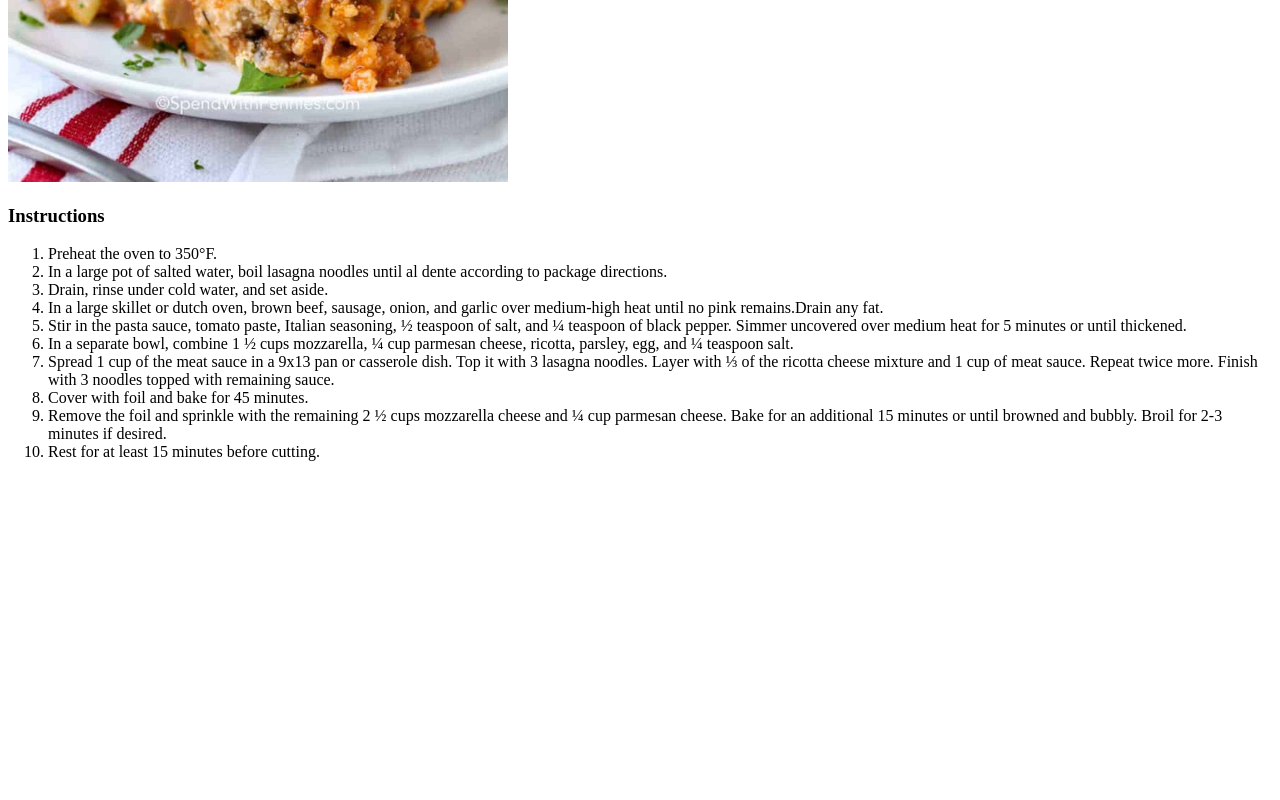
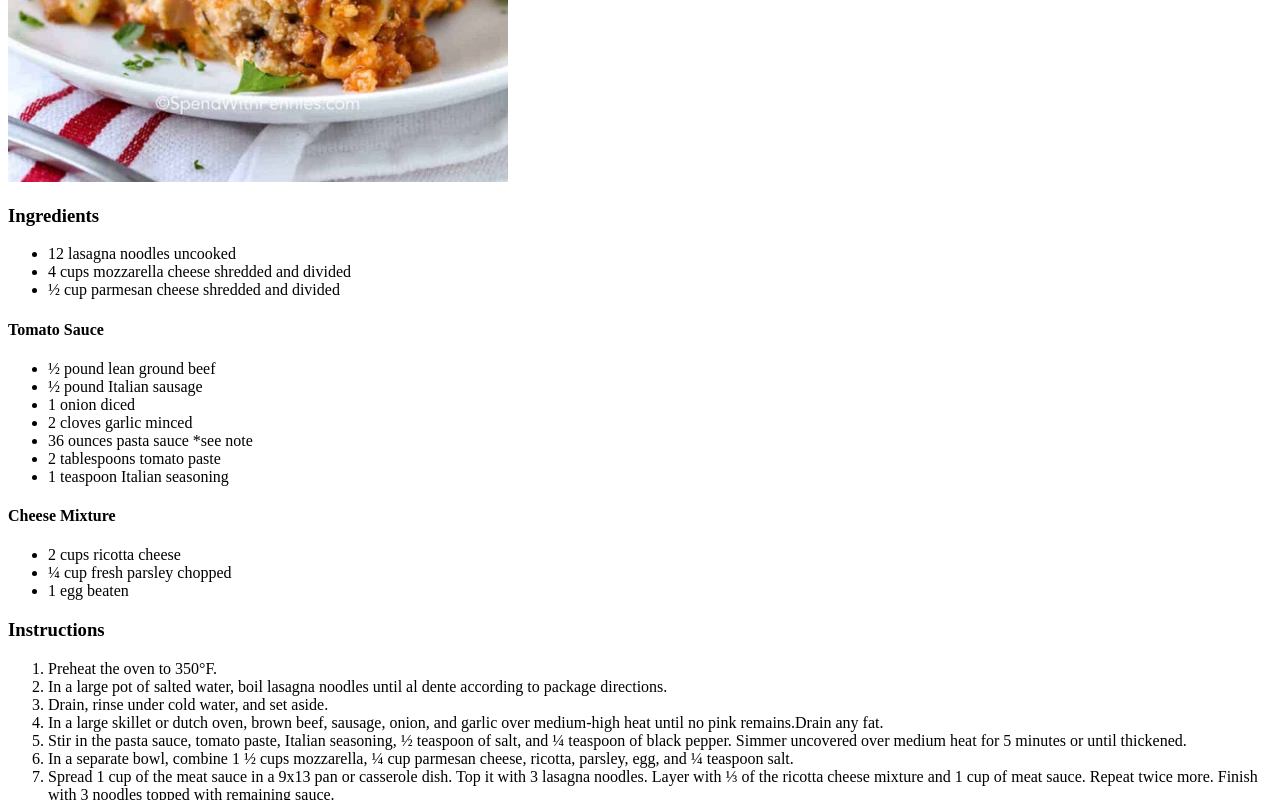
Before and after one commit to mrnakamura721/odin_recipes, a plain HTML site: page recipes/lasagna.html in a window 1280 px wide. Shown: the part 648-1448 px from the top of the page. Before the commit the page ends 1125 px from the top, so only its background shows below. Drawn offline with Linux system fonts and the light colour scheme.

Commit message:
Build: Add 'ingredients' section to each recipe

```diff
--- a/recipes/lasagna.html
+++ b/recipes/lasagna.html
@@ -7,6 +7,28 @@
     <body>
         <h1>Odin's Lasagna Recipe</h1>
         <img src="../images/odin-lasagna.jpeg" alt="image of lasagna" width="500">
+        <h3>Ingredients</h3>
+        <ul>
+            <li>12 lasagna noodles uncooked</li>
+            <li>4 cups mozzarella cheese shredded and divided</li>
+            <li>½ cup parmesan cheese shredded and divided</li>
+        </ul>
+        <h4>Tomato Sauce</h4>
+        <ul>
+            <li>½ pound lean ground beef</li>
+            <li>½ pound Italian sausage</li>
+            <li>1 onion diced</li>
+            <li>2 cloves garlic minced</li>
+            <li>36 ounces pasta sauce *see note</li>
+            <li>2 tablespoons tomato paste</li>
+            <li>1 teaspoon Italian seasoning</li>
+        </ul>
+        <h4>Cheese Mixture</h4>
+        <ul>
+            <li>2 cups ricotta cheese</li>
+            <li>¼ cup fresh parsley chopped</li>
+            <li>1 egg beaten</li>
+        </ul>
         <h3>Instructions</h3>
         <ol>
             <li>Preheat the oven to 350°F. </li>
```
Also changed, not shown: recipes/chickpea.html (+17 -0 lines), recipes/toast.html (+11 -0 lines).
